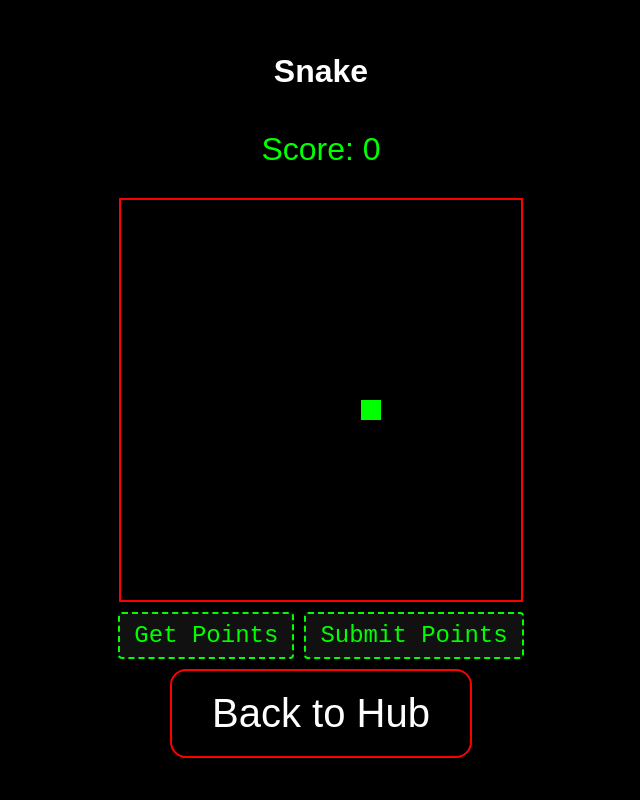
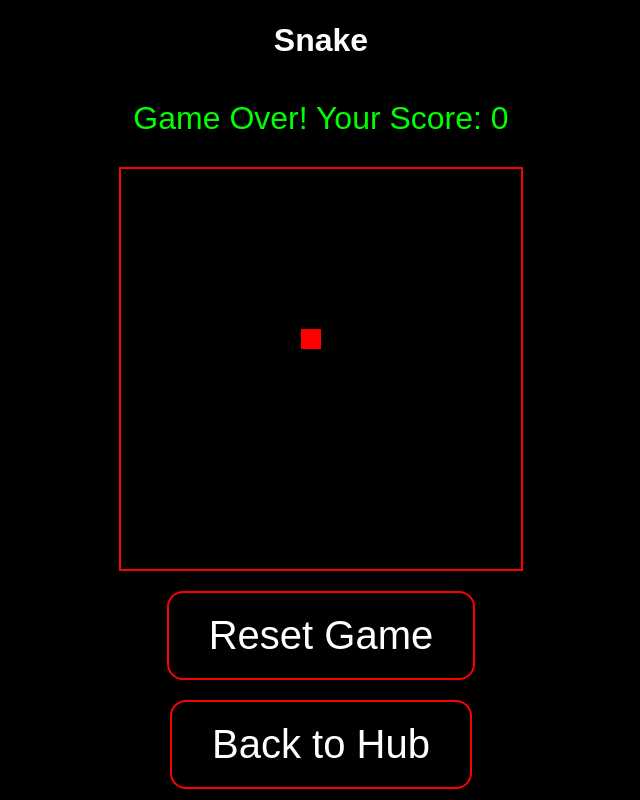
Before and after one commit to sloandjw/cis-1512, a plain HTML site: page games/snake.html in a window 1280 px wide. Both pictures are taken after a click on the button "Start Game". Shown: the whole page, without its empty margins (319-959 px from the left). Drawn offline with Linux system fonts and the light colour scheme.

Commit message:
add spawn food, collect food, detect border, game over, reset

```diff
--- a/games/snake.html
+++ b/games/snake.html
@@ -12,16 +12,17 @@
     <h1>Snake</h1>
 
     <div id="start-section" style="display:none;">
+      <h1>Use WASD or Arrow Keys to Move</h1>
       <button id="start-game" class="button">Start Game</button>
     </div>
 
     <div id="game-section" style="display:none;">
       <p id="score-display" class="score"></p>
       <canvas id="game-canvas" width="400" height="400"></canvas>
-      <div class="button-row">
+      <!--<div class="button-row">
         <button id="get-points" class="test-button">Get Points</button>
         <button id="submit-points" class="test-button">Submit Points</button>
-      </div>
+      </div>-->
       <button id="reset-game" class="button" style="display:none">Reset Game</button>
     </div>
 
--- a/games/snake.js
+++ b/games/snake.js
@@ -11,6 +11,7 @@ const submitPointsButton = document.getElementById("submit-points");
 const resetGameButton = document.getElementById("reset-game");
 const canvas = document.getElementById("game-canvas");
 const ctx = canvas.getContext("2d");
+const speed = 100;
 
 const gameState = {
   tileSize: 20,
@@ -38,13 +39,14 @@ function initializeGame() {
         scoreDisplay.textContent = `Score: 0`;
         startSection.style.display = "none";
         gameSection.style.display = "flex";
+        spawnFood();
         startGame();
     }
 }
 
 function startGame() {
     draw();
-    gameState.interval = setInterval(update, 1000);
+    gameState.interval = setInterval(update, speed);
     getPointsButton.onclick = () => {
         gameState.score += 10;
         console.log("Current Score:", gameState.score);
@@ -67,9 +69,17 @@ function draw() {
             gameState.tileSize
         );
     }
+    ctx.fillStyle = "red";
+    ctx.fillRect(
+        gameState.food.x * gameState.tileSize,
+        gameState.food.y * gameState.tileSize,
+        gameState.tileSize,
+        gameState.tileSize
+    );
 }
 
 function update() {
+    checkCollisions();
     gameState.direction = gameState.nextDirection;
     const head = gameState.snake[0];
     const newHead = {
@@ -78,6 +88,28 @@ function update() {
     };
     gameState.snake[0] = newHead;
     draw();
+}
+
+function spawnFood() {
+    gameState.food = {
+        x: Math.floor(Math.random() * gameState.gridSize),
+        y: Math.floor(Math.random() * gameState.gridSize)
+    };
+    console.log("Food spawned at:", gameState.food);
+}
+
+function checkCollisions() {
+    if (gameState.snake[0].x < 0 || gameState.snake[0].x >= gameState.gridSize || gameState.snake[0].y < 0 || gameState.snake[0].y >= gameState.gridSize) {
+        endGame();
+        return;
+    }
+    console.log("gameState.snake[0].x", gameState.snake[0].x, "gameState.snake[0].y", gameState.snake[0].y);
+    if (gameState.snake[0].x === gameState.food.x && gameState.snake[0].y === gameState.food.y) {
+        gameState.score += 10;
+        console.log("Current Score:", gameState.score);
+        scoreDisplay.textContent = `Score: ${gameState.score}`;
+        spawnFood();
+    }
 }
 
 async function endGame() {
@@ -92,7 +124,6 @@ async function endGame() {
         resetGameState();
         startGame();
     };
-
 }
 
 function resetGameState() {
@@ -146,21 +177,25 @@ async function submitScore() {
 document.addEventListener("keydown", (e) => {
     switch (e.key) {
         case "ArrowUp":
+        case "w":
             if (gameState.direction.y === 0) {
                 gameState.nextDirection = { x: 0, y: -1 };
             }
             break;
         case "ArrowDown":
+        case "s":
             if (gameState.direction.y === 0) {
                 gameState.nextDirection = { x: 0, y: 1 };
             }
             break;
         case "ArrowLeft":
+        case "a":
             if (gameState.direction.x === 0) {
                 gameState.nextDirection = { x: -1, y: 0 };
             }
             break;
         case "ArrowRight":
+        case "d":
             if (gameState.direction.x === 0) {
                 gameState.nextDirection = { x: 1, y: 0 };
             }
--- a/notes.txt
+++ b/notes.txt
@@ -100,7 +100,7 @@ ufw enable
 162.243.174.19/leaderboard
 
 **remove specific player from db**
-apt install sqlite3
+//apt install sqlite3
 sqlite3 scores.db
 SELECT * FROM players WHERE player_name = 'David';
 DELETE FROM players WHERE player_name = 'David';
```
